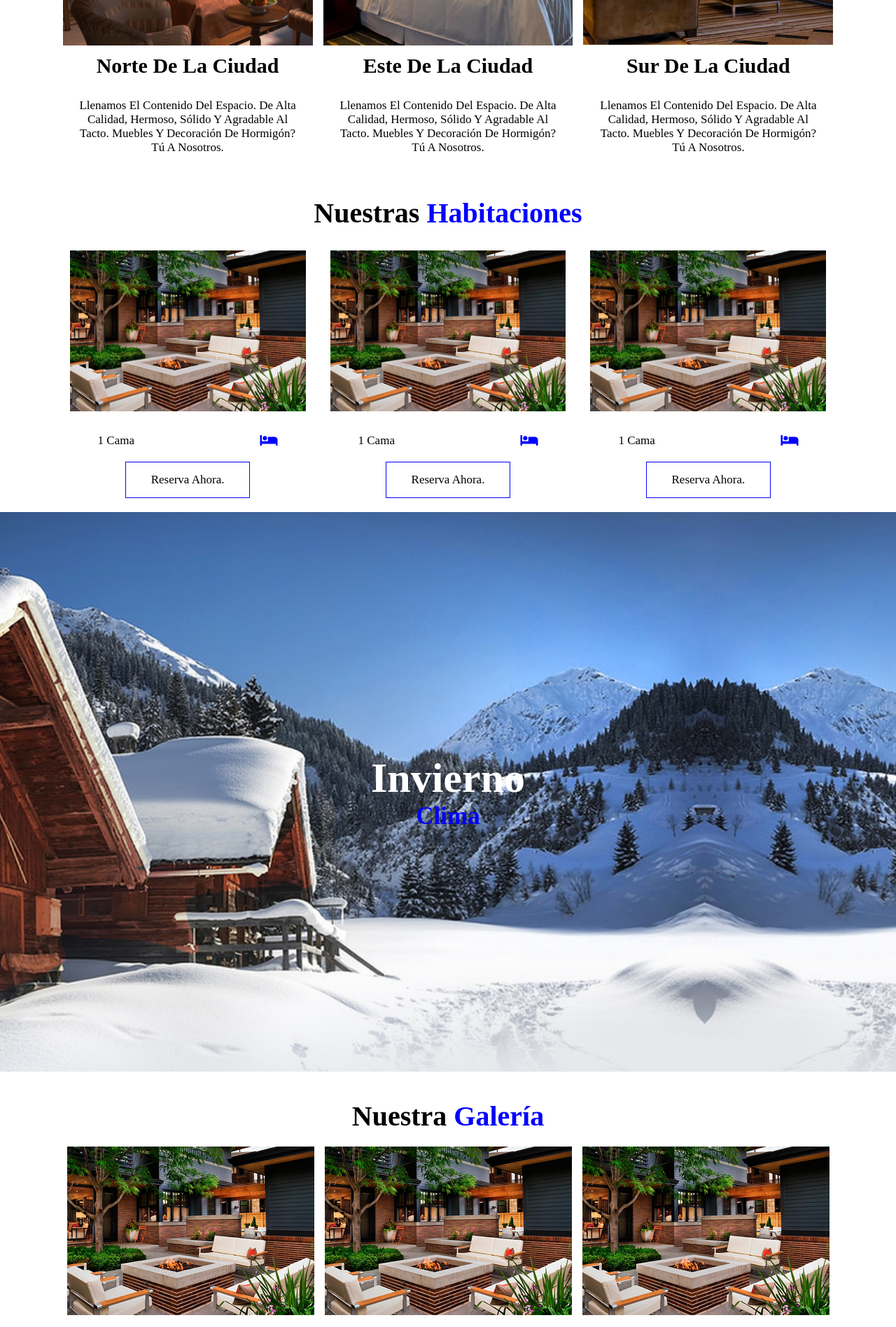
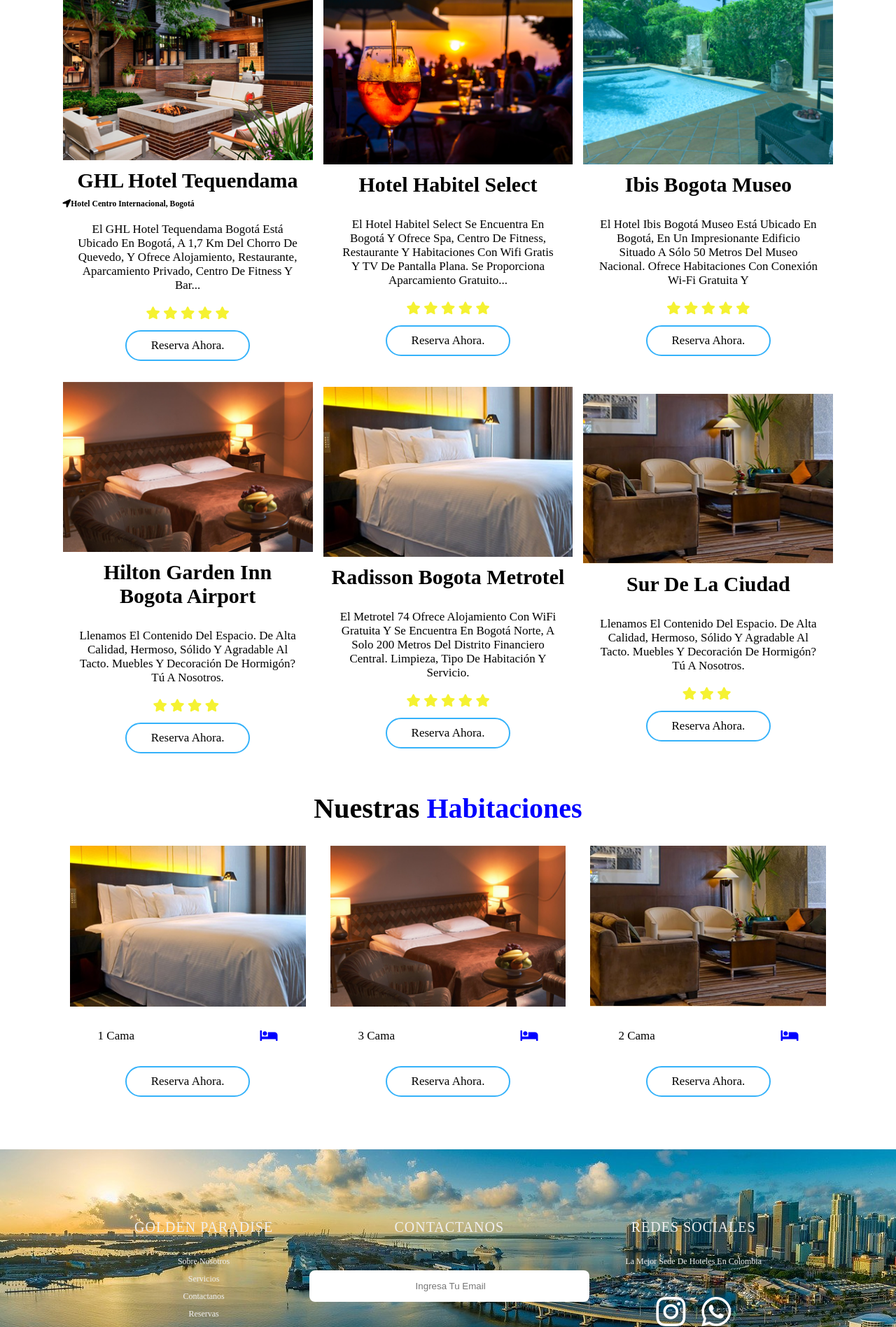
Before and after one commit to Shirato-angeles/golden-, a PHP site: page / in a window 1280 px wide. Shown: the part 1920-3817 px from the top of the page at 70% size. Run offline with PHP 8.4, Linux system fonts and the light colour scheme.

Commit message:
changues

```diff
--- a/html/Iniciar-secion.html
+++ b/html/Iniciar-secion.html
@@ -37,8 +37,8 @@
           <div class="form-box">
               <div class='button-box'>
                   <div id='btn'></div>
-                  <button type='button'onclick='login()'class='toggle-btn'>Log In</button>
-                  <button type='button'onclick='register()'class='toggle-btn'>Register</button>
+                  <button type='button'onclick='login()'class='toggle-btn'>Iniciar </button>
+                  <button type='button'onclick='register()'class='toggle-btn'>Registrar</button>
               </div>
               <form id='login' class='input-group-login'>
                   <input type='text'class='input-field'placeholder='Email Id' name="txtusuario" required >
--- a/index.html
+++ b/index.html
@@ -16,15 +16,16 @@
         <header class="header">
             <a href="#" id="logo"> <img src="./imgaes/mylogo.png"/></a>
             <nav class="navbar">
-                <a href='#'>Inicio</a>
-                <a href='./html/Reservas.html'>Reserva Ahora</a>
-                <a href='#'>Quienes Somos</a>
-                <a href='./html/Contactanos.html'>Contanos</a>
+                <a href='#'> <i class="fa fa-home"> Inicio</i></a>
+                <a href="#"> <i class="fa fa-building-o"> Hoteles </i></a>
+                <a href="#"> <i class="fa fa-bed"> Habitaciones </i></a>
+                <a href='#'><i class="fa fa-users"> Quienes Somos </i></a>
+                <a href='footer'> <i class="fa fa-phone"> Contanos </i></a>
             <!--    <a href="./html/Iniciar-secion.html">Registrarse</a>-->
             </nav>
             <div class="icons">
                 <a href="./html/Iniciar-secion.html">
-                <div class="fas fa-user" id="myuser"  onclick="document.getElementById('login-form').style.display='block'" style="width:auto;" > </div></a>
+                <div class="fas fa-user" id="myuser"> </div></a>
                 <div class="fas fa-search" id="serach-bar"></div>
                 <div class="fas fa-bars" id="menu-bars"></div>
             </div>
@@ -38,7 +39,7 @@
         <div class="main-background">
             <video repeat scroll autoplay loov muted plays-inline class="back-video">
 
-                <source src="./imgaes/ video.mp4" type="video/mp4">
+                <source repeat src="./imgaes/ video.mp4" type="video/mp4">
             </video>
             <div class="content">
                 <h1> Golden Paradise </h1>
@@ -46,13 +47,20 @@
         </div>
         <!-- background image ended -->
 
+        <div class="quienes-somos">
+            <h1>Quienes <span>Somos</span></h1>
+            <p>
+                La industria de viajes, hotelería y turismo, durante los últimos dos años ha decaído en más de un 50%, en todo el mundo.
+                Principalmente en Colombia “ hasta el 15 de marzo se habían aplicado protocolos de emergencia sanitaria para contener o evitar la entrada de personas contagiadas de coronavirus en los aeropuertos internacionales del” [1], con esto podemos concluir que la pandemia tuvo un impacto negativo para la industria de viajes, hotelería y turismo; por lo cual se busca una manera de reactivar este proyecto.
+                GOLDEN PARADISE es una plataforma en la que los usuarios tendrán accesibilidad a todas las aerolíneas y hoteles a nivel nacional, podrán clasificar y dar opinión de su experiencia utilizando el sitio web; de esta manera se busca resurgir esta industria y ayudar a solventar las pedidas debido a la pandemia.
 
+            </p>
+        </div>
         <!-- booking secton -->
         <div class="book-section">
             <div class="background-section">
             <div class="inner-book">
                 <input type="text" placeholder="arrival">
-                <br/>
                 <input type="text" placeholder="departure">
                 <input type="text" placeholder="choose room">
                 <input type="text" placeholder="state">
@@ -65,53 +73,107 @@
         </div>
         <!-- booking secton ended -->
         <div class="award-winning-hotel">
-            <h1>Hoteles <span>galardonados</span></h1>
+            <h1>Hoteles </h1>
             <div class="main-hotel">
                 <div class="inner-award">
                     <img src="imgaes/award1.png" alt="">
-                    <h2>centro de la ciudad</h2>
-                    <p>Llenamos el contenido del espacio. De Alta Calidad, Hermoso, Sólido Y Agradable Al Tacto.
-                        Muebles Y Decoración De Hormigón? Tú a nosotros.</p>
+                    <h2>GHL Hotel Tequendama </h2>
+                    <h3> <i class="fa fa-location-arrow" aria-hidden="true">Hotel centro internacional, Bogotá</i> </h3>
+                    <p>El GHL Hotel Tequendama Bogotá está ubicado en Bogotá, a 1,7 km del Chorro de Quevedo,
+                        y ofrece alojamiento, restaurante, aparcamiento privado, centro de fitness y bar...</p>
+                        <div class="estrellas">
+                            <i class="fa fa-star" aria-hidden="true"></i>
+                            <i class="fa fa-star" aria-hidden="true"></i>
+                            <i class="fa fa-star" aria-hidden="true"></i>
+                            <i class="fa fa-star" aria-hidden="true"></i>
+                            <i class="fa fa-star" aria-hidden="true"></i>
+                        </div>
+                        <div class="book-room-btn">
+                            <a href="#" class="book-room">Reserva Ahora.</a>
+                        </div>
                 </div>
                 <div class="inner-award">
                     <img src="imgaes/award 2.png" alt="">
-                    <h2>Norte de la ciudad.</h2>
-                    <p>Llenamos el contenido del espacio. De Alta Calidad, Hermoso, Sólido Y Agradable Al Tacto.
-                         Muebles Y Decoración De Hormigón? Tú a nosotros.</p>
-
+                    <h2>Hotel Habitel Select</h2>
+                    <p>El Hotel Habitel Select se encuentra en Bogotá y ofrece spa, centro de fitness,
+                        restaurante y habitaciones con wifi gratis y TV de pantalla plana. Se proporciona aparcamiento gratuito...</p>
+                         <div class="estrellas">
+                            <i class="fa fa-star" aria-hidden="true"></i>
+                            <i class="fa fa-star" aria-hidden="true"></i>
+                            <i class="fa fa-star" aria-hidden="true"></i>
+                            <i class="fa fa-star" aria-hidden="true"></i>
+                            <i class="fa fa-star" aria-hidden="true"></i>
+                        </div>
+                        <div class="book-room-btn">
+                            <a href="#" class="book-room">Reserva Ahora.</a>
+                        </div>
                 </div>
                 <div class="inner-award">
                     <img src="imgaes/award 3.png" alt="">
-                    <h2>Centro de la ciudad</h2>
-                    <p>Llenamos el contenido del espacio. De Alta Calidad, Hermoso, Sólido Y Agradable Al Tacto.
-                        Muebles Y Decoración De Hormigón? Tú a nosotros.</p>
-
+                    <h2>ibis Bogota Museo</h2>
+                    <p>El Hotel Ibis Bogotá Museo está ubicado en Bogotá, en un impresionante edificio situado
+                         a sólo 50 metros del Museo Nacional. Ofrece habitaciones con conexión Wi-Fi gratuita y</p>
+                        <div class="estrellas">
+                            <i class="fa fa-star" aria-hidden="true"></i>
+                            <i class="fa fa-star" aria-hidden="true"></i>
+                            <i class="fa fa-star" aria-hidden="true"></i>
+                            <i class="fa fa-star" aria-hidden="true"></i>
+                            <i class="fa fa-star" aria-hidden="true"></i>
+                        </div>
+                        <div class="book-room-btn">
+                            <a href="#" class="book-room">Reserva Ahora.</a>
+                        </div>
 
                 </div>
                 <div class="inner-award">
                     <img src="imgaes/award4.png" alt="">
-                    <h2>Norte de la ciudad</h2>
+                    <h2>Hilton Garden Inn Bogota Airport </h2>
                     <p>Llenamos el contenido del espacio. De Alta Calidad, Hermoso, Sólido Y Agradable Al Tacto.
                         Muebles Y Decoración De Hormigón? Tú a nosotros.</p>
-
+                        <div class="estrellas">
+                            <i class="fa fa-star" aria-hidden="true"></i>
+                            <i class="fa fa-star" aria-hidden="true"></i>
+                            <i class="fa fa-star" aria-hidden="true"></i>
+                            <i class="fa fa-star" aria-hidden="true"></i>
+                            <i class="fa fa-star-half-o" aria-hidden="true"></i>
+                        </div>
+                        <div class="book-room-btn">
+                            <a href="#" class="book-room">Reserva Ahora.</a>
+                        </div>
 
                 </div>
                 <div class="inner-award">
                     <img src="imgaes/award5.png" alt="">
-                    <h2>Este de la ciudad</h2>
-                    <p>Llenamos el contenido del espacio. De Alta Calidad, Hermoso, Sólido Y Agradable Al Tacto.
-                        Muebles Y Decoración De Hormigón? Tú a nosotros.</p>
-
+                    <h2>Radisson Bogota Metrotel</h2>
+                    <p>El Metrotel 74 ofrece alojamiento con WiFi gratuita y se encuentra en Bogotá Norte,
+                         a solo 200 metros del distrito financiero central. Limpieza, tipo de habitación y servicio.</p>
+                        <div class="estrellas">
+                            <i class="fa fa-star" aria-hidden="true"></i>
+                            <i class="fa fa-star" aria-hidden="true"></i>
+                            <i class="fa fa-star" aria-hidden="true"></i>
+                            <i class="fa fa-star" aria-hidden="true"></i>
+                            <i class="fa fa-star" aria-hidden="true"></i>
+                        </div>
+                        <div class="book-room-btn">
+                            <a href="#" class="book-room">Reserva Ahora.</a>
+                        </div>
                 </div>
                 <div class="inner-award">
                     <img src="imgaes/award6.png" alt="">
                     <h2>Sur de la ciudad</h2>
                     <p>Llenamos el contenido del espacio. De Alta Calidad, Hermoso, Sólido Y Agradable Al Tacto.
                         Muebles Y Decoración De Hormigón? Tú a nosotros.</p>
-
+                        <div class="estrellas">
+                            <i class="fa fa-star" aria-hidden="true"></i>
+                            <i class="fa fa-star" aria-hidden="true"></i>
+                            <i class="fa fa-star" aria-hidden="true"></i>
+                            <i class="fa fa-star-half-o" aria-hidden="true"></i>
+                        </div>
+                        <div class="book-room-btn">
+                            <a href="#" class="book-room">Reserva Ahora.</a>
+                        </div>
                 </div>
             </div>
-
         </div>
         <!-- award winning ended -->
         <!-- roomes -->
@@ -119,7 +181,7 @@
             <h1>Nuestras  <span> habitaciones</span></h1>
             <div class="inner-rooms">
                 <div class="room-box">
-                    <img src="imgaes/award1.png" alt="">
+                    <img src="imgaes/award5.png" alt="">
                     <div class="beds">
                         <span>1 Cama</span><i class="fas fa-bed"></i>
                     </div>
@@ -129,9 +191,9 @@
                 </div>
 
                 <div class="room-box">
-                    <img src="imgaes/award1.png" alt="">
+                    <img src="imgaes/award4.png" alt="">
                     <div class="beds">
-                        <span>1 Cama</span><i class="fas fa-bed"></i>
+                        <span>3 Cama</span><i class="fas fa-bed"></i>
                     </div>
                     <div class="book-room-btn">
                         <a href="#" class="book-room">Reserva Ahora.</a>
@@ -139,61 +201,48 @@
                 </div>
 
                 <div class="room-box">
-                    <img src="imgaes/award1.png" alt="">
+                    <img src="imgaes/award6.png" alt="">
                     <div class="beds">
-                        <span>1 Cama</span><i class="fas fa-bed"></i>
+                        <span>2 Cama</span><i class="fas fa-bed"></i>
                     </div>
 
                     <div class="book-room-btn">
                         <a href="#" class="book-room">Reserva Ahora.</a>
                     </div>
-
-
                 </div>
             </div>
         </div>
-
-
-
-        <!-- roomes ended -->
-        <div class="second-background">
-            <div class="second-text">
-                <h1>Invierno</h1>
-                <h2>Clima</h2>
+        <!--Footer-->
+        <div class="footer">
+            <div class="col-1">
+                <h3>GOLDEN PARADISE</h3>
+                <a href="#">Sobre nosotros</a>
+                <a href="">Servicios</a>
+                <a href="">Contactanos</a>
+                <a href="">Reservas</a
+                ><a href="">Blog</a>
             </div>
-        </div>
-
-        <!-- our gallery -->
-
-        <div class="gallery">
-            <h1>Nuestra <span> galería</span></h1>
-            <div class="main-gallery">
-                <div class="inner-gallery">
-                    <img src="imgaes/award1.png" alt="">
-
-                </div>
-                <div class="inner-gallery">
-                    <img src="imgaes/award1.png" alt="">
-
-                </div>
-                <div class="inner-gallery">
-                    <img src="imgaes/award1.png" alt="">
-                </div>
-                <div class="inner-gallery">
-                    <img src="imgaes/award1.png" alt="">
-                </div>
-                <div class="inner-gallery">
-                    <img src="imgaes/award1.png" alt="">
-                </div>
-                <div class="inner-gallery">
-                    <img src="imgaes/award1.png" alt="">
+            <div class="col-2">
+                <h3>CONTACTANOS</h3>
+                <form action="">
+                    <input type="email" placeholder=" ingresa tu Email" required> </br>
+                    <button type="submit">Enviar ahora</button>
+                </form>
+            </div>
+            <div class="col-3">
+                <h3>REDES SOCIALES</h3>
+                <p>La mejor sede de Hoteles en Colombia</p>
+                <div class="social-icons">
+                    <a href="https://www.instagram.com/ang3l3s_garc1a_/">
+                        <i class="fab fa-instagram fa-4x"></i>
+                    </a>
+                    <a href="https://api.whatsapp.com/send?phone=3123669750&text=Hola, Nececito mas informacion!">
+                        <i class='fab fa-whatsapp fa-4x'></i>
+                    </a>
                 </div>
             </div>
         </div>
-
-
-
-
+        <!--Footer-->
 
         <script src="script.js"></script>
     </body>
--- a/styles/style_inicio.css
+++ b/styles/style_inicio.css
@@ -176,6 +203,22 @@ html{
     font-size: 1.7rem;
     padding: 2rem;
 }
+
+.estrellas{
+    text-align: center;
+    color: #f5f232;
+    font-size: 18px;
+    cursor: pointer;
+}
+.fa-star:hover{
+    color: #94921c;
+    font-size: 26px;
+}
+.fa-star-half-o{
+    color: #f5f232;
+}
+
+
 .inner-award img{
     width: 100%;
 }
@@ -222,20 +265,27 @@ html{
 .book-room-btn{
     width: 50%;
     margin: 0 auto;
-    padding: 1.5rem 2rem;
-    border: 1px solid var(--maincolor);
     text-align: center;
+    background: transparent;
+    border: 2px solid rgb(53, 178, 250);
+    color:#333;
+    border-radius: 30px;
+    padding: 10px 30px;
+    font-size: 15px;
+    cursor: pointer;
+    margin-top: 13px;
+    margin-bottom: 15px;
 }
 .book-room-btn:hover{
     color: white;
-    background: var(--maincolor);
+    box-shadow: 0 0 30px 9px #3ec2ff83;
 }
 .book-room-btn a{
     color: black;
     font-size: 1.7rem;
 }
 .book-room-btn a:hover{
-    color: white;
+    color: #333;
 }
 .second-background{
     background: url(imgaes/secondback.png);
@@ -320,3 +370,94 @@ html{
         padding: 2rem 0;
     }
 }
+
+.footer{
+    margin-top:40px;
+    width: 100%;
+    padding: 100px 15%;
+    background: url(../assets/Miami.jpg);
+    background-position: center;
+    background-repeat: no-repeat;
+    color: #efefef;
+    display: flex;
+    font-size: 12px;
+}
+
+
+.footer div{
+    text-align: center;
+
+}
+
+.col-2{
+    flex-grow: 2;
+
+}
+
+.footer div h3{
+    font-weight: 300;
+    margin-bottom: 30px;
+    letter-spacing: 1px;
+    font-size: 20px;
+
+}
+
+.col-1 a{
+    display: block;
+    text-decoration: none;
+    color: #efefef;
+    margin-bottom: 10px;
+}
+
+.col-1 a:hover{
+    color: #324ff5;
+}
+
+form input{
+    width: 400px;
+    height: 45px;
+    border-radius: 8px;
+    text-align: center;
+    outline: none;
+    border: none;
+    margin-top: 20px;
+    margin-bottom: 40px;
+}
+
+form button{
+    background: transparent;
+    border: 2px solid #fff;
+    color: #fff;
+    border-radius: 30px;
+    padding: 10px 30px;
+    font-size: 15px;
+    cursor: pointer;
+}
+
+form button:hover{
+    border: 2px solid #3ec2ff83;
+	box-shadow: 0 0 20px 14px #3ec2ff83;
+
+}
+
+.social-icons {
+    margin-top: 30px;
+}
+
+.social-icons i{
+    margin: 10px;
+    cursor: pointer;
+}
+
+.social-icons a{
+    text-decoration: none;
+    color: #fff;
+}
+
+ .fa-instagram:hover{
+    color: #af1fa3ef;
+}
+
+.fa-whatsapp:hover{
+    color: #40ce1d;
+}
```
Also changed, not shown: other parts of styles/style_inicio.css (+34 -7 lines), html/Contactanos.html (deleted, +0 -60 lines), html/Reservas.html (deleted, +0 -38 lines), styles/Contactanos.css (deleted, +0 -132 lines), imgaes/cama.png (added), imgaes/footer.jpeg (added), imgaes/quienes.jpeg (added), 3 other files.
